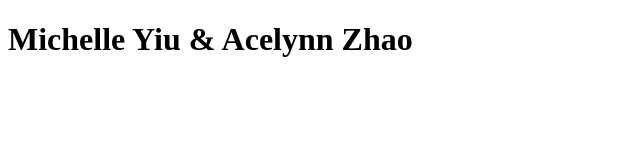
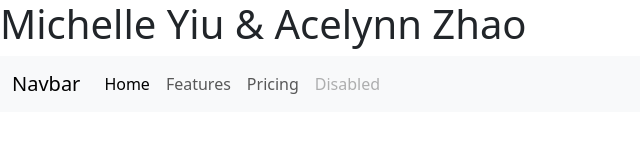
Before and after one commit to michelle-yiu/INM320SBB_Group3_A5_A6, a website: page public/index.html in a window 1280 px wide. Shown: the whole page, without its empty margins (0-640 px from the left). Drawn offline with nearby package versions, Linux system fonts and the light colour scheme.

Commit message:
set up bootstrap

```diff
--- a/public/index.html
+++ b/public/index.html
@@ -4,8 +4,34 @@
     <meta charset="UTF-8">
     <meta name="viewport" content="width=device-width, initial-scale=1.0">
     <title>INM320SBB Group 3 Assignment</title>
+    <link href="https://cdn.jsdelivr.net/npm/bootstrap@5.3.3/dist/css/bootstrap.min.css" rel="stylesheet" integrity="sha384-QWTKZyjpPEjISv5WaRU9OFeRpok6YctnYmDr5pNlyT2bRjXh0JMhjY6hW+ALEwIH" crossorigin="anonymous">
 </head>
 <body>
     <h1>Michelle Yiu & Acelynn Zhao</h1>
+    <nav class="navbar navbar-expand-lg bg-body-tertiary">
+        <div class="container-fluid">
+          <a class="navbar-brand" href="#">Navbar</a>
+          <button class="navbar-toggler" type="button" data-bs-toggle="collapse" data-bs-target="#navbarNav" aria-controls="navbarNav" aria-expanded="false" aria-label="Toggle navigation">
+            <span class="navbar-toggler-icon"></span>
+          </button>
+          <div class="collapse navbar-collapse" id="navbarNav">
+            <ul class="navbar-nav">
+              <li class="nav-item">
+                <a class="nav-link active" aria-current="page" href="#">Home</a>
+              </li>
+              <li class="nav-item">
+                <a class="nav-link" href="#">Features</a>
+              </li>
+              <li class="nav-item">
+                <a class="nav-link" href="#">Pricing</a>
+              </li>
+              <li class="nav-item">
+                <a class="nav-link disabled" aria-disabled="true">Disabled</a>
+              </li>
+            </ul>
+          </div>
+        </div>
+      </nav>
+    <script src="https://cdn.jsdelivr.net/npm/bootstrap@5.3.3/dist/js/bootstrap.bundle.min.js" integrity="sha384-YvpcrYf0tY3lHB60NNkmXc5s9fDVZLESaAA55NDzOxhy9GkcIdslK1eN7N6jIeHz" crossorigin="anonymous"></script>
 </body>
 </html>
```
Also changed, not shown: public/assets/css/style.css (added).
